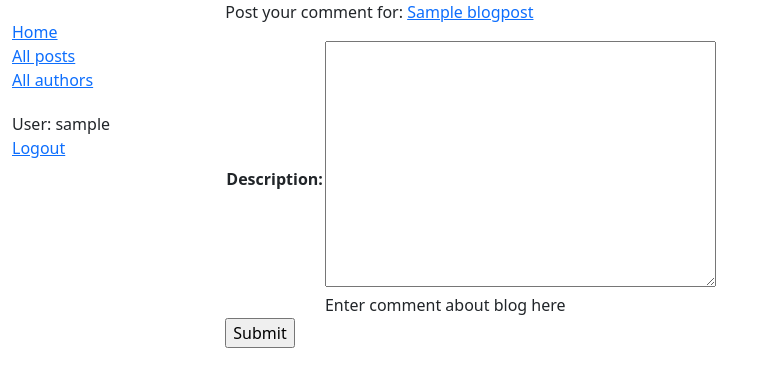
After one commit to JorgeTadeo/Django-blog, a Django app: page /blog/blogpost/1/comment/ in a window 1280 px wide. The commit adds this page. Shown: the top 387 px of the page, without its empty margins (0-767 px from the left). Run offline with Django 4.2, Linux system fonts and the light colour scheme; a user stored in the database is signed in; tables that the repository leaves empty hold one stand-in row (values such as "Sample post").

Commit message:
added the comment feature

```diff
--- a/blog/models.py
+++ b/blog/models.py
@@ -29,7 +29,7 @@ class BlogPost(models.Model):
 
     def __str__(self):
         """String for representing the Model object."""
-        return f'{self.title} - {self.author.user}'
+        return f'{self.title} - {self.user.username}'
 
     def get_absolute_url(self):
         """Returns the URL to access a detail record for this post."""
--- /dev/null
+++ b/blog/templates/blog/comment_form.html
@@ -0,0 +1,16 @@
+{% extends "base_generic.html" %}
+
+{% block content %}
+<p>Post your comment for: <a href="{% url 'blog-post-detail' blogpost.pk %}">{{blogpost.title}}</a></p>
+
+<form action="" method="post">
+    {% csrf_token %}
+    <table>
+    {{ form.as_table }}
+    </table>
+    <input type="submit" value="Submit" />
+
+</form>
+{% endblock %}
+
+path('blog/<int:pk>', views.BlogDetailView.as_view(), name='blog-detail'),
--- a/blog/urls.py
+++ b/blog/urls.py
@@ -7,4 +7,5 @@ urlpatterns = [
     path('blogpost/<int:pk>', views.BlogPostDetailView.as_view(), name='blog-post-detail'),
     path('authors/', views.AuthorsListView.as_view(), name='authors'),
     path('author/<int:pk>', views.AuthorDetailView.as_view(), name='author-detail'),
+    path('blogpost/<int:pk>/comment/', views.CommentCreateView.as_view(), name='blog_comment')
 ]
--- a/blog/views.py
+++ b/blog/views.py
@@ -1,6 +1,10 @@
 from django.shortcuts import render
 from .models import Topic, BlogPost, Author, Comment
 from django.views import generic
+from django.contrib.auth.mixins import LoginRequiredMixin
+from django.views.generic.edit import CreateView
+from django.urls import reverse
+from django.shortcuts import get_object_or_404
 
 def index(request):
     """View function for home page of site."""
@@ -32,3 +36,31 @@ class AuthorsListView(generic.ListView):
 
 class AuthorDetailView(generic.DetailView):
     model = Author
+
+class CommentCreateView(LoginRequiredMixin, CreateView):
+    model = Comment
+    fields = ['description']
+
+    def get_context_data(self, **kwargs):
+        # Call the base implementation first to get a context
+        context = super(CommentCreateView, self).get_context_data(**kwargs)
+        # Get the blogger object from the "pk" URL parameter and add it to the context
+        context['blogpost'] = get_object_or_404(BlogPost, pk = self.kwargs['pk'])
+        return context
+
+    def form_valid(self, form):
+        """
+        Add author and associated blog to form data before setting it as valid (so it is saved to model)
+        """
+        #Add logged-in user as author of comment
+        form.instance.author = self.request.user
+        #Associate comment with blog based on passed id
+        form.instance.blogpost=get_object_or_404(BlogPost, pk = self.kwargs['pk'])
+        # Call super-class form validation behaviour
+        return super(CommentCreateView, self).form_valid(form)
+
+    def get_success_url(self):
+        """
+        After posting comment return to associated blog.
+        """
+        return reverse('blog-post-detail', kwargs={'pk': self.kwargs['pk'],})
```
Also changed, not shown: blog/templates/blog/blogpost_detail.html (+9 -6 lines).
